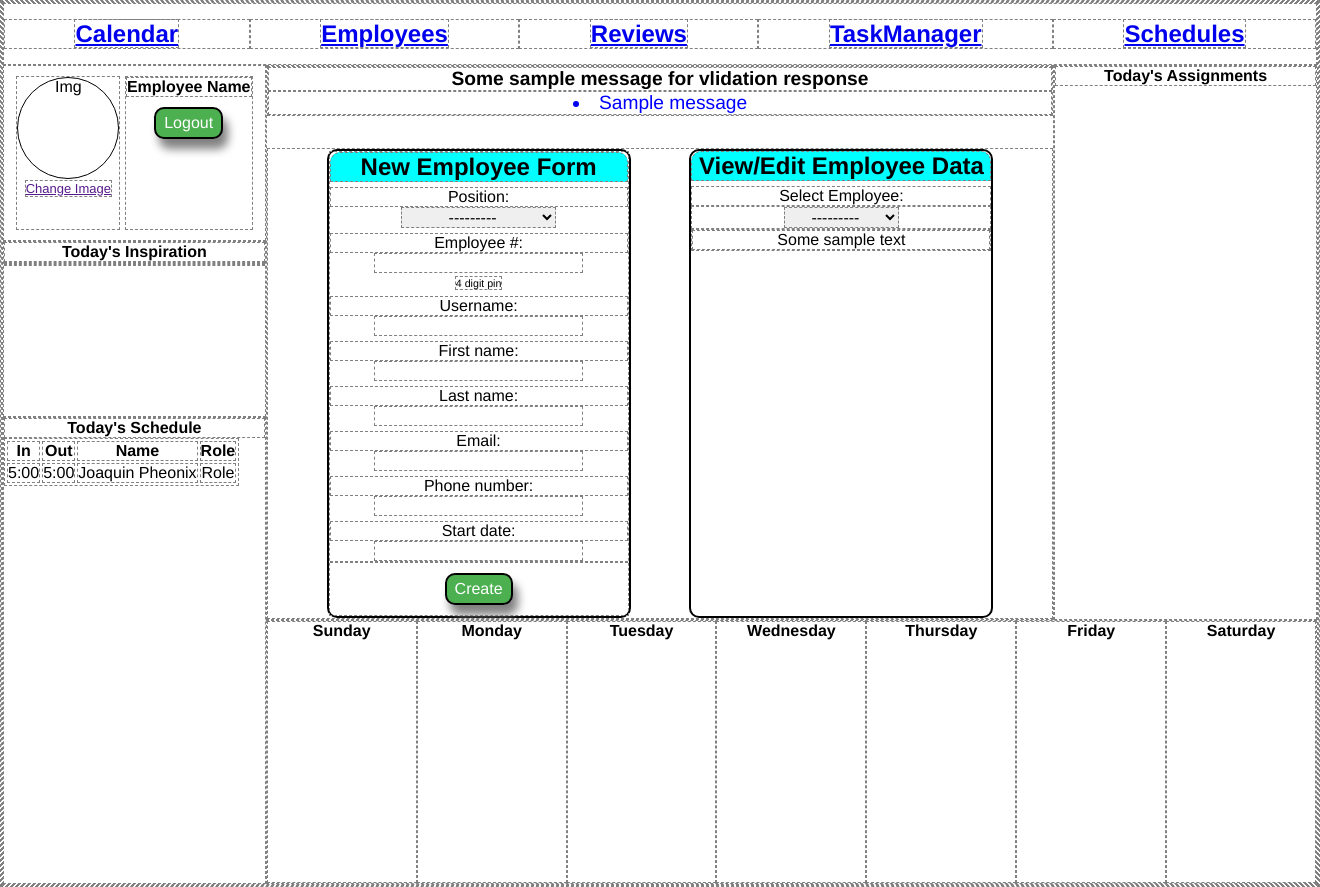
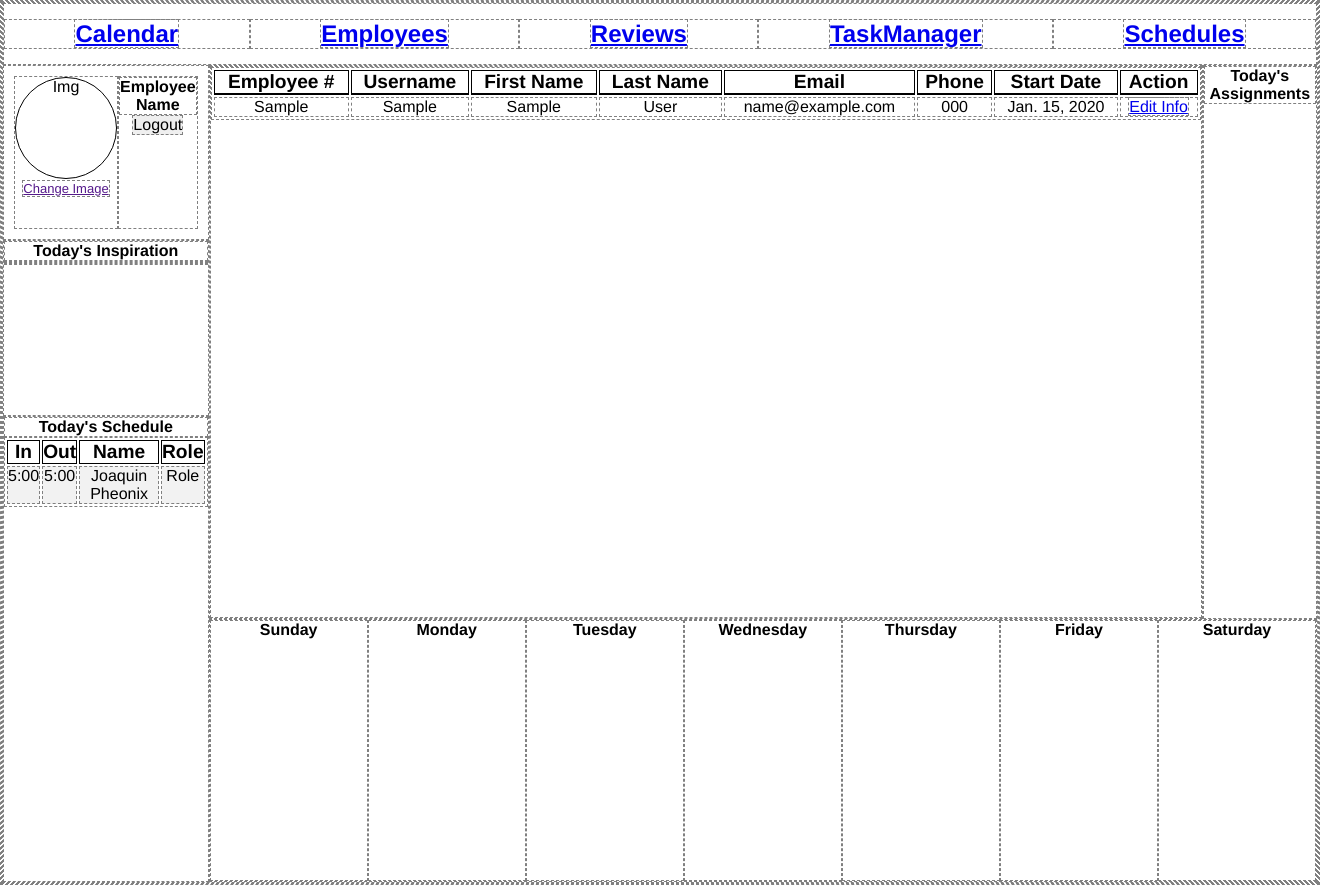
Before and after one commit to NickShore111/TaskManager_Project, a Django app: page /taskmanager/employees/ in a window 1320 px wide. Run offline with Django 3.2, Linux system fonts and the light colour scheme; tables that the repository leaves empty hold one stand-in row (values such as "Sample post"); one stand-in notice (Sample message) is shown; some libraries are stand-ins or nearby versions.

Commit message:
Edit employees with table view baseEmployee.html

```diff
--- a/dashboard/templates/dashboard/base.html
+++ b/dashboard/templates/dashboard/base.html
@@ -1,18 +1,26 @@
 <!DOCTYPE html>
 <html lang="en">
   <head>
-    <meta charset="UTF-8">
-    <meta http-equiv="X-UA-Compatible" content="IE=edge">
-    <meta name="viewport" content="width=device-width, initial-scale=1.0">
+    <meta charset="UTF-8" />
+    <meta http-equiv="X-UA-Compatible" content="IE=edge" />
+    <meta name="viewport" content="width=device-width, initial-scale=1.0" />
+
     <script src="https://ajax.googleapis.com/ajax/libs/jquery/3.6.0/jquery.min.js"></script>
-    <link rel="stylesheet" href="https://ajax.googleapis.com/ajax/libs/jqueryui/1.12.1/themes/smoothness/jquery-ui.css">
+    <link
+      rel="stylesheet"
+      href="https://ajax.googleapis.com/ajax/libs/jqueryui/1.12.1/themes/smoothness/jquery-ui.css"
+    />
     <script src="https://ajax.googleapis.com/ajax/libs/jqueryui/1.12.1/jquery-ui.min.js"></script>
 
     <title>{% block title %}TaskManager Home{% endblock %}</title>
     {% load static %}
-    <link rel="stylesheet" href="{% static 'dashboard/css/main.css' %}" type="text/css" media="screen">
+    <link
+      rel="stylesheet"
+      href="{% static 'dashboard/css/main.css' %}"
+      type="text/css"
+      media="screen"
+    />
     {% block styling %}{% endblock %}
-
   </head>
   <body>
     <div class="container">
@@ -55,9 +63,7 @@
           </tr>
         </table>
       </section>
-        <main>
-            {% block content%}{% endblock %}
-        </main>
+      <main>{% block content%}{% endblock %}</main>
       <section class="task-list">
         <h2>Today's Assignments</h2>
       </section>
--- /dev/null
+++ b/employees/static/employees/css/base_employees.css
@@ -0,0 +1,23 @@
+.content {
+  width: auto;
+  height: 550px;
+  margin: auto;
+  overflow-y: scroll;
+}
+#employee-table {
+  width: 990px;
+}
+th {
+  font-size: larger;
+  border: 1px black solid;
+}
+thead th {
+  position: sticky;
+  top: 0;
+  background-color: white;
+  height: 20px;
+  border-bottom: 2px black solid;
+}
+tr:nth-child(even) {
+  background-color: #f2f2f2;
+}
--- a/employees/templates/employees/base_employees.html
+++ b/employees/templates/employees/base_employees.html
@@ -1,44 +1,40 @@
-{% extends 'dashboard/base.html' %}
-{% block title%}TaskManager Employees{% endblock %}
-{% load static %}
-{% block styling %}
-<link rel="stylesheet" href="{% static 'employees/css/employees.css' %}" type="text/css" media="screen">
-<script src="{% static 'employees/js/employees.js' %}" type="text/javascript"></script>
-{% endblock %}
-{% block content %}
-    <div class="messages">
-        <h2 class="response-msg">Some sample message for vlidation response</h2>
-        {% if messages %}
-        {% for message in messages %}
-        <li{% if message.tags %} class="response-msg" id="{{ message.tags }}"{% endif %}>{{ message }}</li>
-        {% endfor %}
-        {% endif %}
-    </div>
+{% extends 'dashboard/base.html' %} {% block title%}Employees{% endblock %}
+{%load static %} {% block styling %}
+<link
+  rel="stylesheet"
+  href="{% static 'employees/css/base_employees.css' %}"
+  type="text/css"
+  media="screen"
+/>
+<script
+  src="{% static 'employees/js/base_employees.js' %}"
+  type="text/javascript"
+></script>
+{% endblock %} {% block content %}
 <div class="content">
-    <div class="newForm">
-        <form action="{% url 'employees:index' %}" method="POST">
-            <h3 class="box_title">New Employee Form</h3>
-            {% csrf_token %}
-            {{ employeeForm }}<hr>
-            <button type="submit">Create</button>
-        </form>
-    </div>
-    <div class="viewForm">
-        <h3 class="box_title">View/Edit Employee Data</h3>
-        <label for="selectEmployee">Select Employee:</label>
-        <form action="display/" method="GET">
-            {% csrf_token %}
-            <select name="employeeID" id="employeeSelect">
-                    <option value="">---------</option>
-                {% for employee in employeeList %}
-                    <option value="{{ employee.emp_num }}">{{ employee.first_name|capfirst }} {{ employee.last_name|capfirst }}</option>
-                {% endfor %}
-            </select>
-        </form>
-        <div id="display_employee_info">
-            <p>Some sample text</p>
-        </div>
-
-    </div>
+  <table id="employee-table">
+    <thead>
+      <th>Employee #</th>
+      <th>Username</th>
+      <th>First Name</th>
+      <th>Last Name</th>
+      <th>Email</th>
+      <th>Phone</th>
+      <th>Start Date</th>
+      <th>Action</th>
+    </thead>
+    {% for employee in employeeList %}
+    <tr>
+      <td>{{ employee.emp_num }}</td>
+      <td>{{ employee.username|capfirst }}</td>
+      <td>{{ employee.first_name|capfirst }}</td>
+      <td>{{ employee.last_name|capfirst }}</td>
+      <td>{{ employee.email }}</td>
+      <td>{{ employee.phone_number }}</td>
+      <td>{{ employee.start_date }}</td>
+      <td id="action-link"><a href="edit/{{ employee.pk }}">Edit Info</a></td>
+    </tr>
+    {% endfor %}
+  </table>
 </div>
 {% endblock %}
--- a/employees/templates/employees/display_employee.html
+++ b/employees/templates/employees/display_employee.html
@@ -1,5 +1,5 @@
-<div class="display">
-  {{ displayEmployeeForm }}
+<form action="update" method="POST">
+  {% csrf_token %} {{ displayEmployeeForm }}
   <hr />
   <button type="submit">Update</button>
-</div>
+</form>
--- a/employees/urls.py
+++ b/employees/urls.py
@@ -4,5 +4,7 @@
 app_name = "employees"
 urlpatterns = [
     path("", views.index, name="index"),
-    path("display/<employeeID>", views.display, name="employee-display"),
+    path("edit/<employeePK>", views.edit, name="edit"),
+    # path("update", views.view_or_edit, name="update"),
+    # path("display/<employeePK>", views.view_or_edit, name="view-edit"),
 ]
--- a/employees/views.py
+++ b/employees/views.py
@@ -14,49 +14,88 @@
 
 
 def index(request):
-    employeeForm = EmployeeForm()
-    employeeList = Employee.objects.order_by("last_name")
+    employeeList = Employee.objects.all()
     context = {
-        "employeeForm": employeeForm,
         "employeeList": employeeList,
     }
+    # employeeForm = EmployeeForm()
 
-    if request.method == "POST":
-        form = EmployeeForm(request.POST)
-        if form.is_valid():
-            newEmployee = form.save(commit=False)
-            newEmployee.save()
-            messages.success(request, "Employee added successfully")
-            return redirect("employees:index")
-        else:
-            messages.error(request, "Employee info not valid")
-            employeeForm = EmployeeForm(request.POST)
-            context = {"employeeForm": employeeForm}
-            return render(request, "employees/base_employees.html", context)
+    # """Saving new employee data"""
+    # if request.method == "POST":
+    #     newEmployee = EmployeeForm(request.POST)
+    #     if newEmployee.is_valid():
+    #         newEmployee.save()
+    #         messages.success(request, "Employee added successfully")
+    #         return redirect("employees:index")
+    #     else:
+    #         messages.error(request, "Employee info not valid")
+    #         employeeForm = EmployeeForm(request.POST)
+    #         context = {"employeeForm": employeeForm}
+    #         return render(request, "employees/base_employees.html", context)
 
     return render(request, "employees/base_employees.html", context)
 
 
-def display(request, employeeID):
-    displayEmployeeForm = EmployeeForm()
-    employeeInfo = Employee.objects.get(emp_num=employeeID)
-    displayEmployeeForm = EmployeeForm(instance=employeeInfo)
-    response = TemplateResponse(
-        request,
-        "employees/display_employee.html",
-        {"displayEmployeeForm": displayEmployeeForm},
-    )
-    response.render()
-    print(response.content)
-    return response
-    # if request.method == "POST":
-    #     displayEmployeeForm = EmployeeForm()
-    #     employeeID = request.POST["employeeID"]
-    #     employeeInfo = Employee.objects.get(emp_num=employeeID)
-    #     displayEmployeeForm = EmployeeForm(instance=employeeInfo)
+def edit(request, employeePK=""):
+    employeeInfo = Employee.objects.get(pk=employeePK)
+    editEmployeeForm = EmployeeForm(instance=employeeInfo)
+    if request.method == "GET":
+        return render(
+            request,
+            "employees/base_editEmployees.html",
+            {"editEmployeeForm": editEmployeeForm},
+        )
+    elif request.method == "POST":
+        updateEmployeeForm = EmployeeForm(request.POST)
+        if updateEmployeeForm.is_valid():
+            updateEmployeeForm.save()
+            messages.success(request, "Employee Data Updated Successfully")
+            return redirect("edit/" + employeePK)
+        else:
+            messages.error(request, "Updated Employee Data Returned Invalid")
+            context = {"updateEmployeeForm": updateEmployeeForm}
+            context = {
+                "editEmployeeForm": updateEmployeeForm,
+            }
+            return render(request, "employees/base_editEmployees.html", context)
 
-    #     return render(
-    #         request,
-    #         "employees/display_employee.html",
-    #         {"displayEmployeeForm": displayEmployeeForm},
-    #     )
+
+# def create(request):
+
+#     if request.method == "GET":
+#         employeeForm = EmployeeForm()
+
+#         return render(
+#             request, "employees/base_editEmployees.html", {"employeeForm": employeeForm}
+#         )
+
+
+# def edit(request, employeePK=""):
+#     if request.method == "GET":
+#         displayEmployeeForm = EmployeeForm()
+#         employeeInfo = Employee.objects.get(pk=employeePK)
+#         displayEmployeeForm = EmployeeForm(instance=employeeInfo)
+#         return TemplateResponse(
+#             request,
+#             "employees/base_editEmployees.html",
+#             {"displayEmployeeForm": displayEmployeeForm},
+#         )
+#     elif request.method == "POST":
+#         updateEmployeeForm = EmployeeForm(request.POST)
+#         if updateEmployeeForm.is_valid():
+#             updateEmployeeForm.save()
+#             messages.success(request, "Employee updated successfully")
+#             return redirect("employees:index")
+#         else:
+#             messages.error(request, "Empoyee update info not valid")
+#             context = {"updateEmployeeForm": updateEmployeeForm}
+#             employeeForm = EmployeeForm()
+#             employeeList = Employee.objects.order_by("last_name")
+#             context = {
+#                 "employeeForm": employeeForm,
+#                 "employeeList": employeeList,
+#                 "updateEmployeeForm": updateEmployeeForm,
+#             }
+#             return TemplateResponse(
+#                 request, "employees/base_editEmployees.html", context
+#             )
```
Also changed, not shown: employees/templates/employees/base_createEmployee.html (added, +50 -0 lines), employees/templates/employees/base_editEmployees.html (added, +26 -0 lines), employees/static/employees/css/editEmployees.css (renamed from employees/static/employees/css/employees.css), employees/static/employees/js/viewEmployees.js (renamed from employees/static/employees/js/employees.js). Lines whose indentation alone changed are shown as unchanged.
